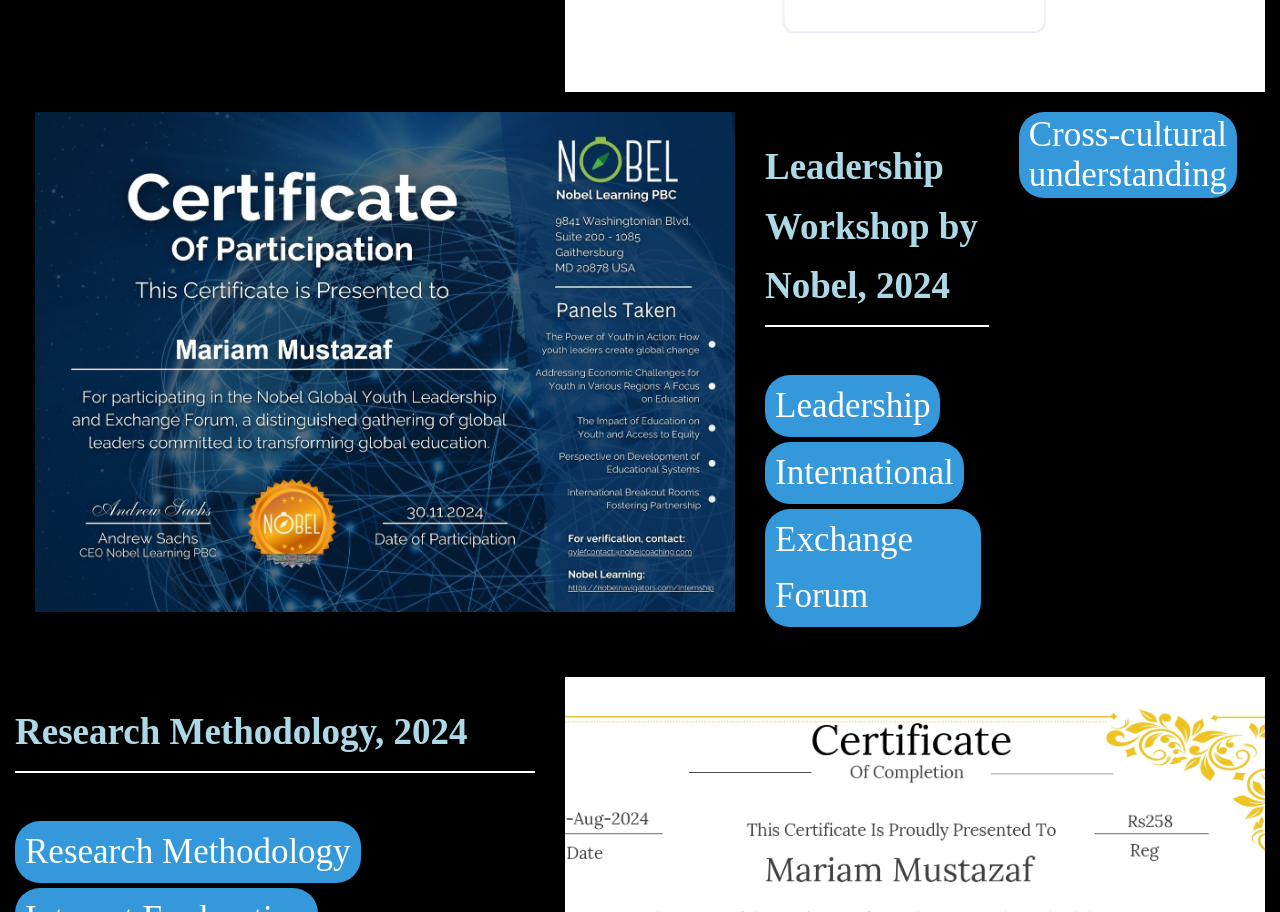
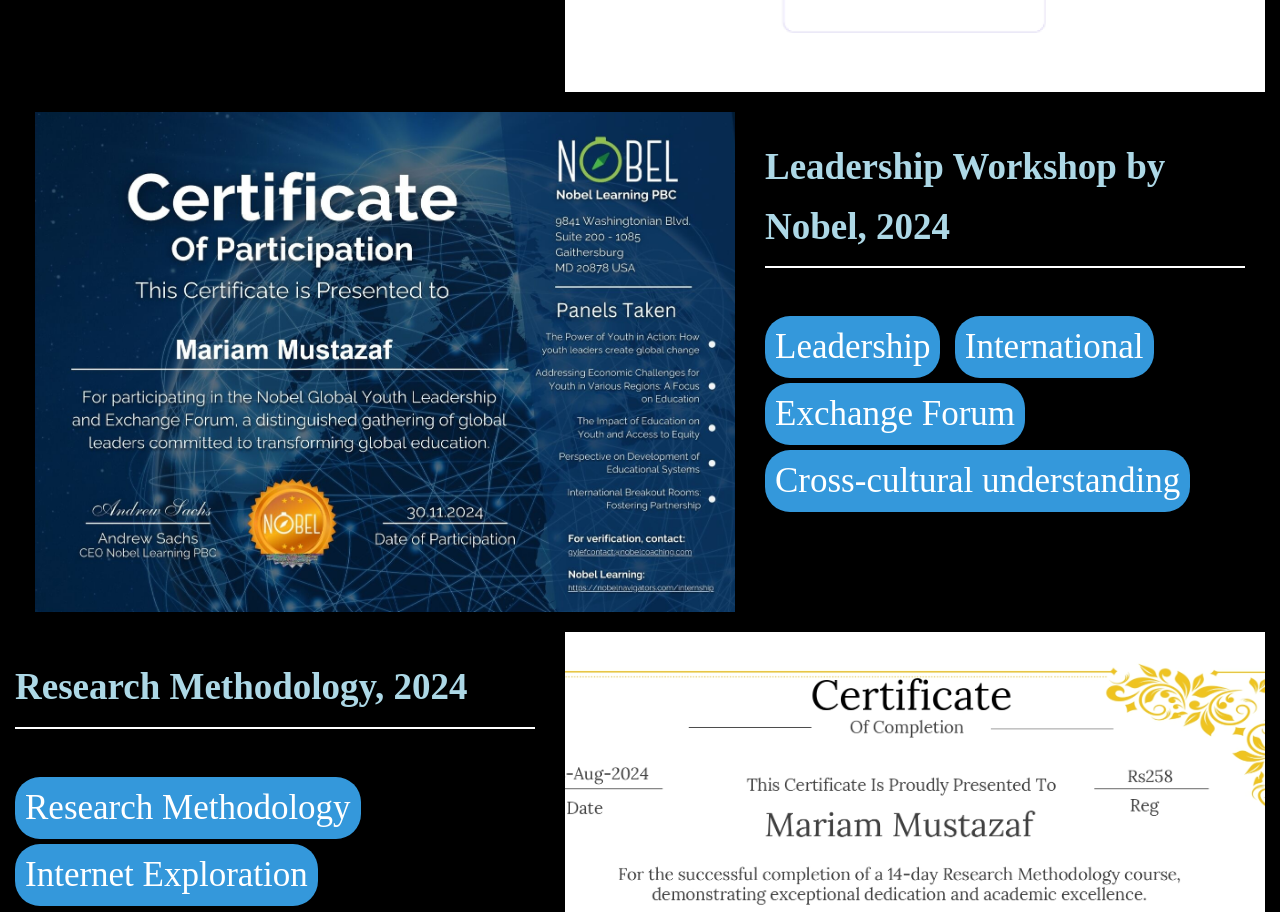
Before and after one commit to roseveltt/m.mustazaf, a plain HTML site: page awards.html in a window 1280 px wide. Shown: the part 4656-5568 px from the top of the page. Drawn offline with Linux system fonts and the light colour scheme.

Commit message:
awards.html

```diff
--- a/awards.html
+++ b/awards.html
@@ -76,8 +76,8 @@
    <p class="about-text"><strong>Leadership Workshop by Nobel, 2024</strong><br>
     <span class="cert-tag">Leadership</span>
     <span class="cert-tag">International</span><br>
-    <span class="cert-tag">Exchange Forum</span><br></p>
-     <span class="cert-tag">Cross-cultural understanding</span>
+    <span class="cert-tag">Exchange Forum</span><br>
+     <span class="cert-tag">Cross-cultural understanding</span></p>
 </div>
 <div class="about-container2">
     <img src="research.jpg" alt="Research Certificate" class="award-img">
@@ -98,4 +98,5 @@
     <p>Website created by Mariam Mustazaf</p>
 </footer>
 </body>
+
 </html>
```
